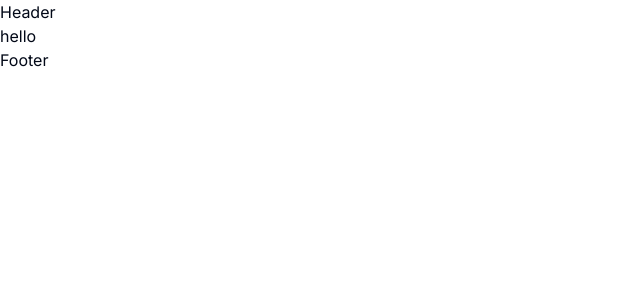
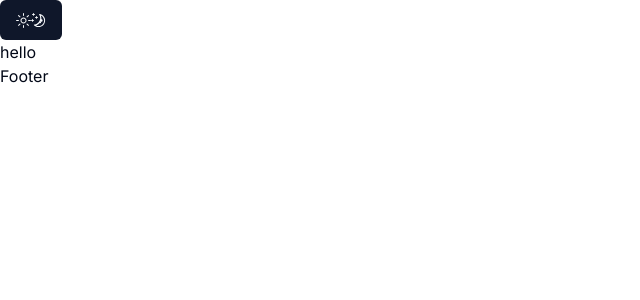
Before and after one commit to dlaucodes/devlau, a Next.js app: page / in a window 1280 px wide. Shown: the top 300 px of the page, without its empty margins (0-640 px from the left). Built offline with nearby package versions, Linux system fonts and the light colour scheme.

Commit message:
add light dark theme

```diff
--- a/app/layout.tsx
+++ b/app/layout.tsx
@@ -3,6 +3,7 @@ import { Inter } from "next/font/google";
 import "./globals.css";
 import Header from "@/components/Header";
 import Footer from "@/components/Footer";
+import { ThemeProvider } from "@/components/ThemeProvider";
 
 const inter = Inter({ subsets: ["latin"] });
 
@@ -17,11 +18,13 @@ export default function RootLayout({
   children: React.ReactNode;
 }>) {
   return (
-    <html lang="en">
+    <html lang="en" suppressHydrationWarning>
       <body className={inter.className}>
-        <Header />
-        {children}
-        <Footer />
+        <ThemeProvider attribute='class' defaultTheme='light'>
+          <Header />
+            {children}
+          <Footer />
+        </ThemeProvider>
       </body>
     </html>
   );
--- a/components/Header.tsx
+++ b/components/Header.tsx
@@ -1,9 +1,10 @@
 import React from 'react'
+import ThemeToggler from './ThemeToggler'
 
 const Header = () => {
   return (
     <header>
-        Header
+       <ThemeToggler />
     </header>
   )
 }
--- /dev/null
+++ b/components/ThemeProvider.tsx
@@ -0,0 +1,8 @@
+'use client';
+import {ThemeProvider as NextThemesProvider} from 'next-themes';
+
+export function ThemeProvider({ children, ...props}){
+    return <NextThemesProvider {...props}>
+        {children}
+    </NextThemesProvider>
+}
--- /dev/null
+++ b/components/ThemeToggler.tsx
@@ -0,0 +1,18 @@
+'use client'
+import { Button } from "./ui/button";
+import {MoonIcon, SunIcon} from '@radix-ui/react-icons';
+import {useTheme} from 'next-themes'
+
+const ThemeToggler = () => {
+    const {theme, setTheme} = useTheme()
+  return (
+    <div>
+        <Button>
+            <SunIcon />
+            <MoonIcon />
+        </Button>
+    </div>
+  )
+}
+
+export default ThemeToggler
```
